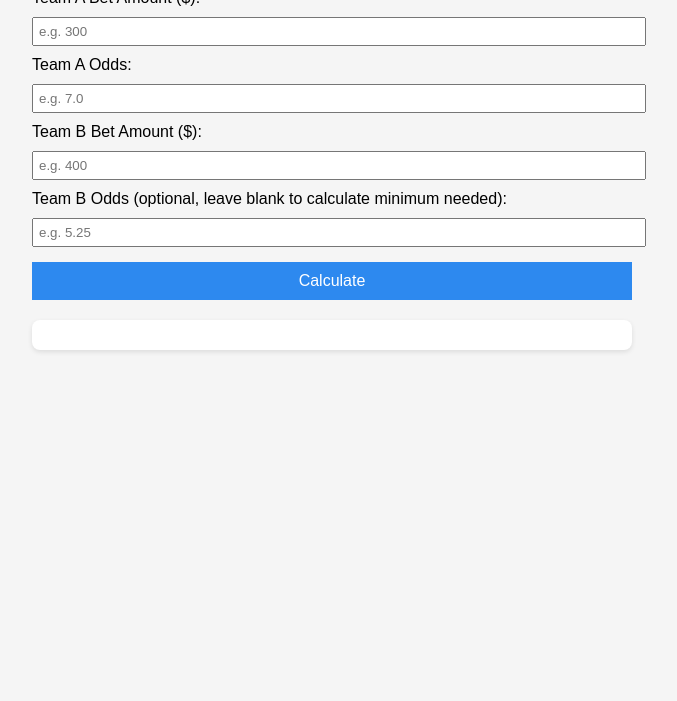
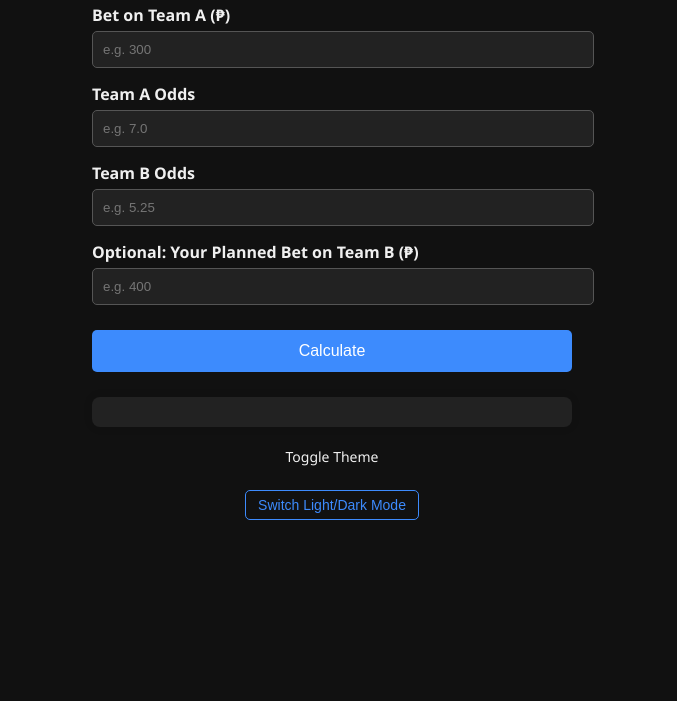
Before and after one commit to techiesnft/arb-bet-calculator, a plain HTML site: page index.html in a window 1280 px wide. Shown: the part 99-800 px from the top of the page, without its empty margins (308-985 px from the left). Drawn offline with Linux system fonts and the light colour scheme.

Commit message:
Update index.html

```diff
--- a/index.html
+++ b/index.html
@@ -1,93 +1,150 @@
 <!DOCTYPE html>
 <html lang="en">
 <head>
-    <meta charset="UTF-8">
-    <title>Arbitrage Bet Calculator</title>
+  <meta charset="UTF-8" />
+  <meta name="viewport" content="width=device-width, initial-scale=1.0" />
+  <title>Techies Arb Machine</title>
   <style>
+    :root {
+      --bg-color: #111;
+      --text-color: #f0f0f0;
+      --card-color: #222;
+      --accent: #3d8bfd;
+    }
+    [data-theme="light"] {
+      --bg-color: #f7f7f7;
+      --text-color: #111;
+      --card-color: #fff;
+      --accent: #0056d2;
+    }
     body {
-            font-family: Arial, sans-serif;
-            padding: 20px;
-            background: #f5f5f5;
-            max-width: 600px;
+      font-family: "Segoe UI", sans-serif;
+      background: var(--bg-color);
+      color: var(--text-color);
+      max-width: 480px;
       margin: auto;
+      padding: 30px 20px;
+      transition: all 0.3s ease;
     }
-        label, input {
+    h2 {
+      text-align: center;
+      margin-bottom: 20px;
+    }
+    label {
+      margin-top: 15px;
+      font-weight: 600;
       display: block;
-            margin-top: 10px;
     }
     input {
-            padding: 5px;
+      padding: 10px;
       width: 100%;
+      margin-top: 5px;
+      background: var(--card-color);
+      color: var(--text-color);
+      border: 1px solid #555;
+      border-radius: 5px;
+      transition: all 0.2s;
     }
     button {
-            margin-top: 15px;
-            padding: 10px;
       width: 100%;
-            background-color: #2d89ef;
+      padding: 12px;
+      margin-top: 25px;
+      background: var(--accent);
       color: white;
+      font-size: 16px;
       border: none;
+      border-radius: 5px;
       cursor: pointer;
-            font-size: 16px;
+      transition: background 0.3s;
+    }
+    button:hover {
+      background: #1f6fe1;
     }
     #result {
-            margin-top: 20px;
-            background: white;
+      margin-top: 25px;
+      background: var(--card-color);
       padding: 15px;
       border-radius: 8px;
-            box-shadow: 0 2px 5px rgba(0,0,0,0.1);
+      line-height: 1.6;
+      box-shadow: 0 0 10px rgba(0,0,0,0.1);
+    }
+    .theme-toggle {
+      text-align: center;
+      margin-top: 20px;
+      font-size: 14px;
+    }
+    .theme-toggle button {
+      width: auto;
+      padding: 6px 12px;
+      margin-top: 10px;
+      font-size: 14px;
+      background: transparent;
+      border: 1px solid var(--accent);
+      color: var(--accent);
     }
   </style>
 </head>
 <body>
-    <h2>Arbitrage Bet Calculator</h2>
-    <label for="teamAAmount">Team A Bet Amount ($):</label>
-    <input type="number" id="teamAAmount" placeholder="e.g. 300">
+  <h2>Techies Arb Machine (₱)</h2>
 
-    <label for="teamAOdds">Team A Odds:</label>
-    <input type="number" step="0.01" id="teamAOdds" placeholder="e.g. 7.0">
+  <label for="aAmt">Bet on Team A (₱)</label>
+  <input type="number" id="aAmt" placeholder="e.g. 300" />
 
-    <label for="teamBAmount">Team B Bet Amount ($):</label>
-    <input type="number" id="teamBAmount" placeholder="e.g. 400">
+  <label for="aOdds">Team A Odds</label>
+  <input type="number" step="0.01" id="aOdds" placeholder="e.g. 7.0" />
 
-    <label for="teamBOdds">Team B Odds (optional, leave blank to calculate minimum needed):</label>
-    <input type="number" step="0.01" id="teamBOdds" placeholder="e.g. 5.25">
+  <label for="bOdds">Team B Odds</label>
+  <input type="number" step="0.01" id="bOdds" placeholder="e.g. 5.25" />
 
-    <button onclick="calculateArbitrage()">Calculate</button>
+  <label for="bAmt">Optional: Your Planned Bet on Team B (₱)</label>
+  <input type="number" id="bAmt" placeholder="e.g. 400" />
+
+  <button onclick="calcArb()">Calculate</button>
 
   <div id="result"></div>
 
+  <div class="theme-toggle">
+    <p>Toggle Theme</p>
+    <button onclick="toggleTheme()">Switch Light/Dark Mode</button>
+  </div>
+
   <script>
-        function calculateArbitrage() {
-            const teamAAmount = parseFloat(document.getElementById('teamAAmount').value);
-            const teamAOdds = parseFloat(document.getElementById('teamAOdds').value);
-            const teamBAmount = parseFloat(document.getElementById('teamBAmount').value);
-            const teamBOdds = parseFloat(document.getElementById('teamBOdds').value);
+    function calcArb() {
+      const aAmt = parseFloat(document.getElementById('aAmt').value);
+      const aOdds = parseFloat(document.getElementById('aOdds').value);
+      const bOdds = parseFloat(document.getElementById('bOdds').value);
+      const bAmt = parseFloat(document.getElementById('bAmt').value);
 
-            if (isNaN(teamAAmount) || isNaN(teamAOdds) || isNaN(teamBAmount)) {
-                document.getElementById('result').innerHTML = '<p style="color:red">Please fill in all required fields.</p>';
+      if (isNaN(aAmt) || isNaN(aOdds) || isNaN(bOdds)) {
+        document.getElementById('result').innerHTML = '<p style="color:red">Please enter Team A bet, Team A odds, and Team B odds.</p>';
         return;
       }
 
-            const payoutA = teamAAmount * teamAOdds;
-            const minTeamBOdds = payoutA / teamBAmount;
-            let resultText = `
-                <strong>Team A Bet:</strong> $${teamAAmount} at ${teamAOdds} odds<br>
-                <strong>Potential Payout (Team A):</strong> $${payoutA.toFixed(2)}<br>
-                <strong>To break even, Team B odds must be greater than:</strong> ${minTeamBOdds.toFixed(2)}<br>
-            `;
+      const payoutA = aAmt * aOdds;
+      const idealBAmt = payoutA / bOdds;
 
-            if (!isNaN(teamBOdds)) {
-                const payoutB = teamBAmount * teamBOdds;
-                const netProfitA = payoutA - teamBAmount;
-                const netProfitB = payoutB - teamAAmount;
+      let output = `<strong>Team A:</strong> ₱${aAmt} at ${aOdds} = ₱${payoutA.toFixed(2)}<br/>`;
+      output += `<strong>To perfectly hedge, bet:</strong> ₱${idealBAmt.toFixed(2)} on Team B at ${bOdds} odds<br/>`;
 
-                resultText += `<br><strong>Team B Bet:</strong> $${teamBAmount} at ${teamBOdds} odds<br>`;
-                resultText += `<strong>Potential Payout (Team B):</strong> $${payoutB.toFixed(2)}<br>`;
-                resultText += `<strong>Net Profit if Team A wins:</strong> $${netProfitA.toFixed(2)}<br>`;
-                resultText += `<strong>Net Profit if Team B wins:</strong> $${netProfitB.toFixed(2)}<br>`;
+      if (!isNaN(bAmt)) {
+        const payoutB = bAmt * bOdds;
+        const netA = payoutA - bAmt;
+        const netB = payoutB - aAmt;
+        output += `<br/><strong>Your Team B Bet:</strong> ₱${bAmt} at ${bOdds} = ₱${payoutB.toFixed(2)}<br/>`;
+        output += `<strong>Profit if Team A wins:</strong> ₱${netA.toFixed(2)}<br/>`;
+        output += `<strong>Profit if Team B wins:</strong> ₱${netB.toFixed(2)}<br/>`;
       }
 
-            document.getElementById('result').innerHTML = resultText;
+      document.getElementById('result').innerHTML = output;
+    }
+
+    function toggleTheme() {
+      const currentTheme = document.documentElement.getAttribute("data-theme");
+      if (currentTheme === "light") {
+        document.documentElement.setAttribute("data-theme", "dark");
+      } else {
+        document.documentElement.setAttribute("data-theme", "light");
+      }
     }
   </script>
 </body>
```
Lines whose indentation alone changed are shown as unchanged.
